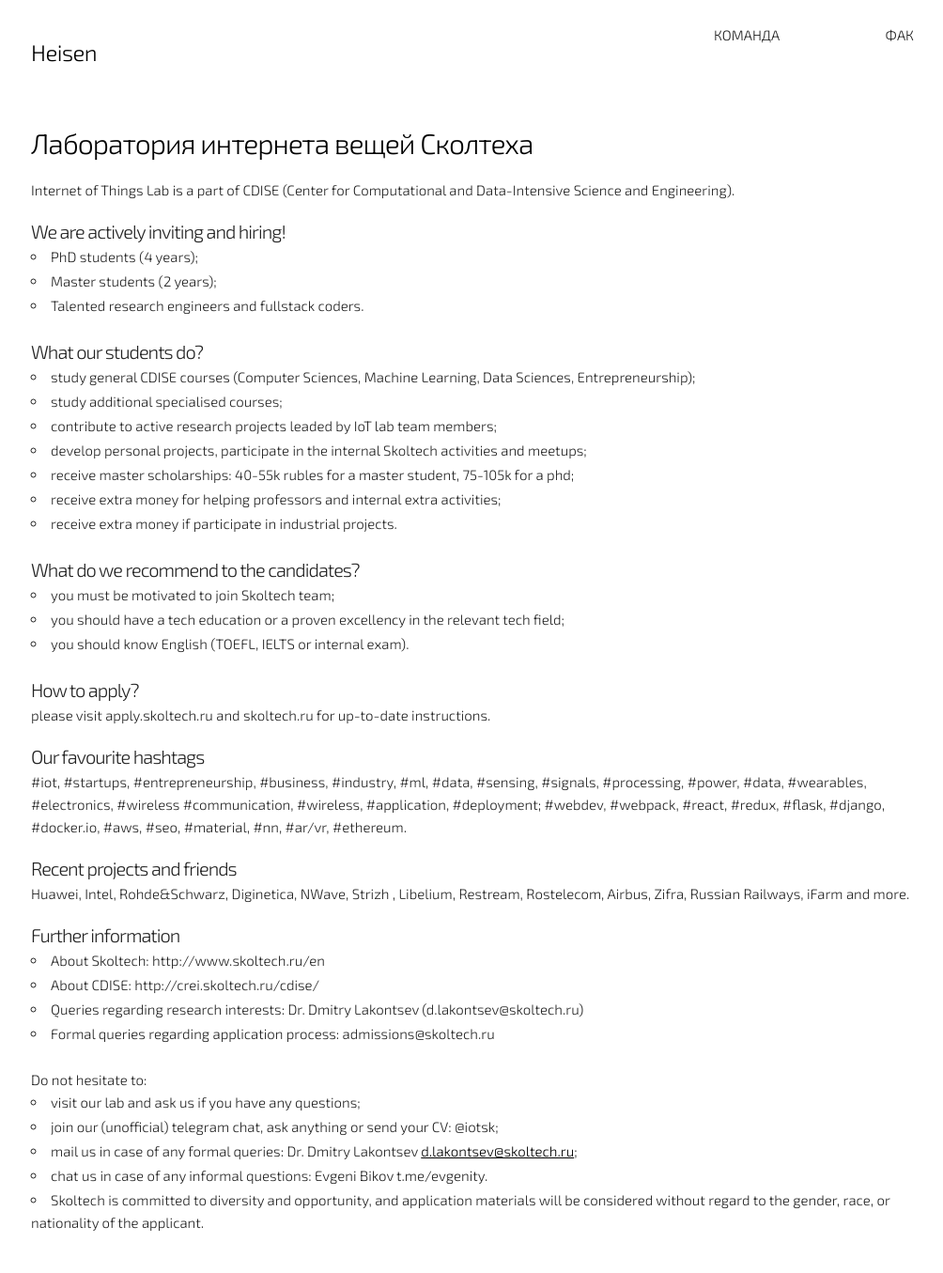
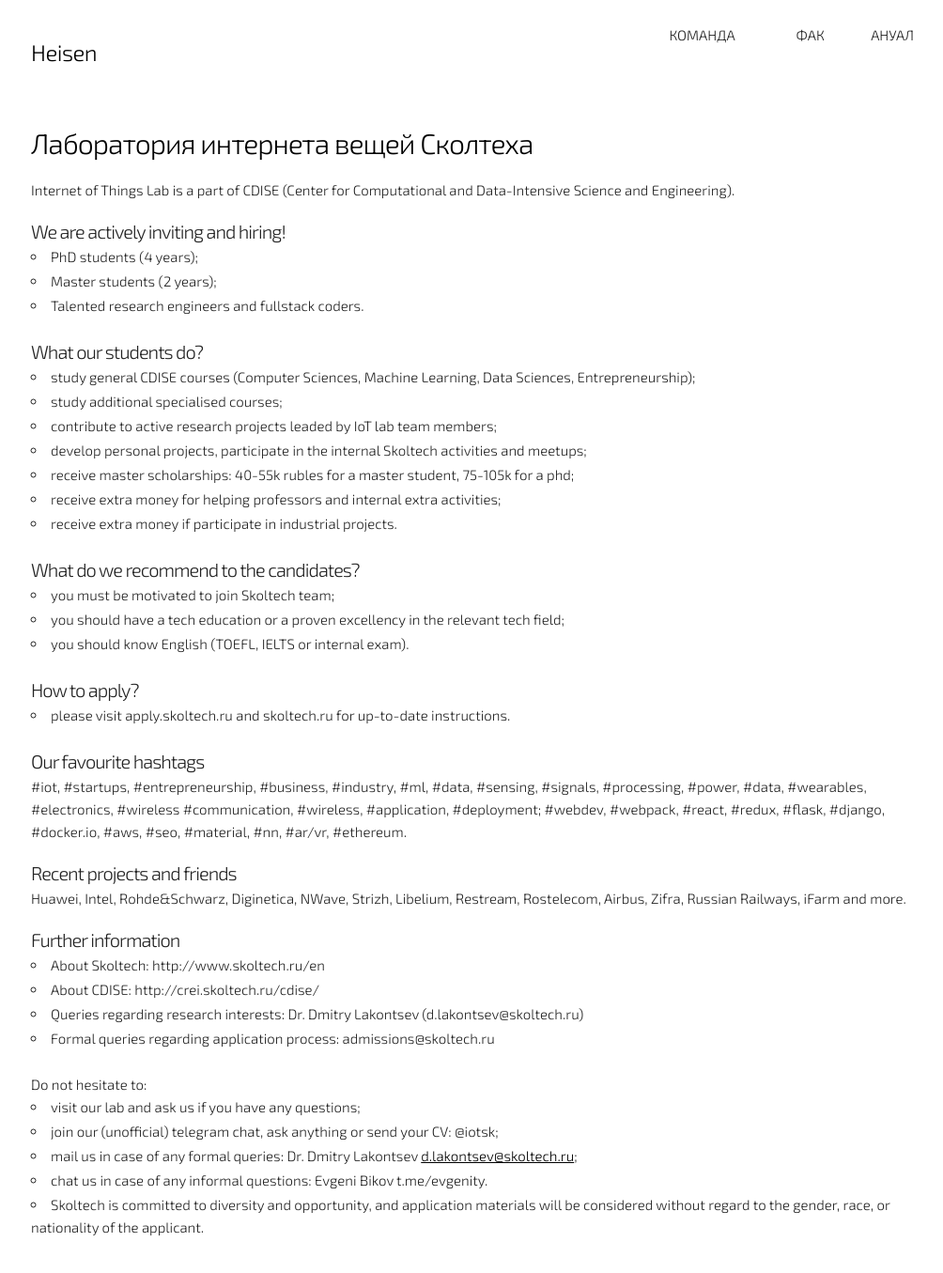
Before and after one commit to evgenity/heisen-new, a Jekyll site: the page built from _pages/iot.markdown, in a window 1280 px wide and 1400 px high. Shown: the top 1355 px of the window at 94% size, without its empty margins (127-1131 px from the left). Built offline with Jekyll 4.4.1, drawn with Linux system fonts in a browser that asks for light colours; nearby versions of some CDN libraries; a script that is not in the unit is left out; comment, search, counter and statistics services are not loaded.

```diff
--- a/_includes/header.html
+++ b/_includes/header.html
@@ -10,15 +10,21 @@
     <div class="four columns nav-buttons">
 
       <div class="row twelve columns">
-        <div class="six columns p-nav">
+        <div class="four columns p-nav">
           <div >
             <a href="/team/" title="">Команда</a>
           </div>
         </div>
 
-        <div class="six columns p-nav">
+        <div class="four columns p-nav">
           <div >
             <a href="/faq/" title="">ФАК</a>
+          </div>
+        </div>
+
+        <div class="four columns p-nav">
+          <div >
+            <a href="/annual/" title="">Ануал</a>
           </div>
         </div>
       </div>
--- a/_pages/iot.markdown
+++ b/_pages/iot.markdown
@@ -29,13 +29,14 @@
 * you should know English (TOEFL, IELTS or internal exam).
 
 ## How to apply?
-please visit apply.skoltech.ru and skoltech.ru for up-to-date instructions.
+
+* please visit apply.skoltech.ru and skoltech.ru for up-to-date instructions.
 
 ## Our favourite hashtags
 #iot, #startups, #entrepreneurship, #business, #industry, #ml, #data, #sensing, #signals, #processing, #power, #data, #wearables, #electronics, #wireless #communication, #wireless, #application, #deployment; #webdev, #webpack, #react, #redux, #flask, #django, #docker.io, #aws, #seo, #material, #nn, #ar/vr, #ethereum.
 
 ## Recent projects and friends
-Huawei, Intel, Rohde&Schwarz, Diginetica,  NWave, Strizh , Libelium, Restream, Rostelecom, Airbus, Zifra, Russian Railways, iFarm and more.
+Huawei, Intel, Rohde&Schwarz, Diginetica,  NWave, Strizh, Libelium, Restream, Rostelecom, Airbus, Zifra, Russian Railways, iFarm and more.
 
 ## Further information
 
```
